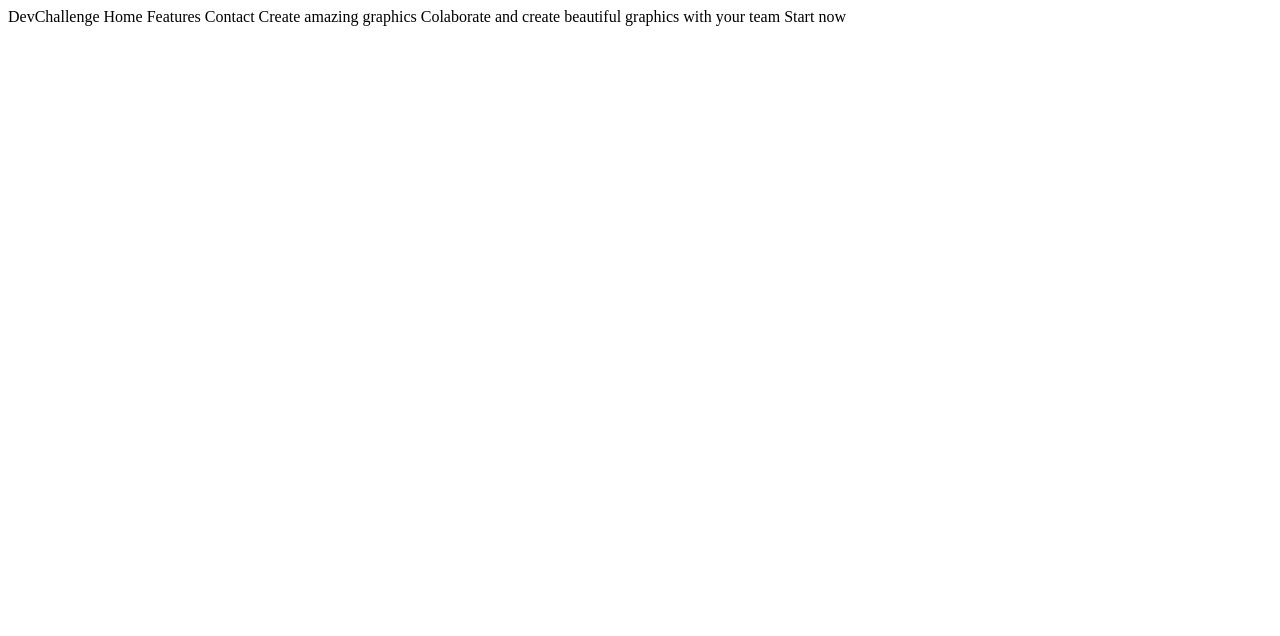
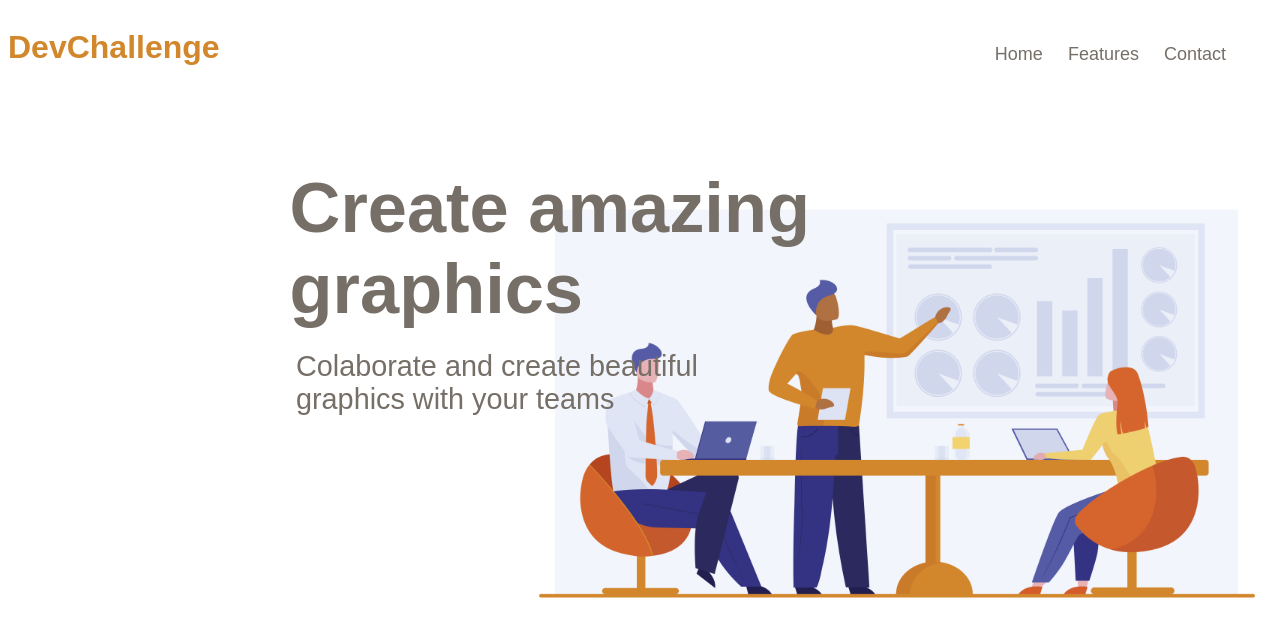
Before and after one commit to nandowastaken/Amazing-Graph, a plain HTML site: page index.html in a window 1280 px wide. Drawn offline with Linux system fonts and the light colour scheme.

Commit message:
Resolução do desafio.
Notas: Eu dividi a página em duas linhas, o header e o resto da página, nesse header, eu criei 3 colunas e 2 linhas com uma subgrid, e coloquei elas na mesma posição para que eu pudesse sobrepor o texto e a imagem, algo que não poderia ser feito com os elementos, já que todos eles têm uma distância de si próprios (talvez dê se eu destruir essas distâncias, vou procurar depois).

"Bug" restante: O título está agindo como uma imagem, não dá para passar o mouse por cima e copiar, provavelmente porque ele está em cima de uma imagem.

```diff
--- a/index.html
+++ b/index.html
@@ -1,5 +1,30 @@
-DevChallenge
-Home Features Contact
-Create amazing graphics
-Colaborate and create beautiful graphics with your team
-Start now
+<!DOCTYPE html>
+<html lang="en">
+<head>
+    <meta charset="UTF-8">
+    <meta http-equiv="X-UA-Compatible" content="IE=edge">
+    <meta name="viewport" content="width=device-width, initial-scale=1.0">
+    <link rel="stylesheet" href="style.css">
+    <title>Amazing Graph</title>
+</head>
+<body>
+    <div class="global">
+        <div class="title"><h1>DevChallenge</h1></div>
+        <div class="menu">
+            <ul>
+                <li><a href="#">Home</a></li>
+                <li><a href="#">Features</a></li>
+                <li><a href="#">Contact</a></li>
+            </ul>
+        </div>
+        <div class="main-content">
+            <div id="grid-home">
+                <div id="title-element"><h1 id="title-text">Create amazing <br>graphics</h1></div>
+                <div id="subtitle-element"><p>Colaborate and create beautiful <br>graphics with your teams</p></div>
+                <div id="image-element"><img src="assets/team.jpg" width="750em" id="image-home"></div>
+            </div>
+        </div>
+    </div>
+
+</body>
+</html>
--- /dev/null
+++ b/style.css
@@ -0,0 +1,105 @@
+.global {
+    display: grid;
+    height: 100vh;
+    grid-template-columns: 1fr 1fr 1fr;
+    grid-template-rows: 7em 1em;
+    font-family: sans-serif;
+
+}
+
+.menu {
+    background-color: white;
+    grid-column-start: 3;
+    grid-column-end: 4;
+
+}
+
+.menu ul {
+    padding: 0px;
+    margin: 2em;
+    font-size: 18px;
+
+    background-color: white;
+    list-style: none;
+    display: inline;
+    float: right;
+
+
+}
+
+.menu ul li {
+    display: inline;
+
+}
+
+.menu ul li a {
+    padding: 2px 10px;
+    background-color: white;
+    color: rgb(118, 111, 104);
+    text-decoration: none;
+
+}
+
+.title {
+    color: rgb(210, 135, 44);
+    grid-column-start: 1;
+    grid-column-end: 3;
+
+}
+
+.main-content {
+    grid-column-start: 1;
+    grid-column-end: 4;
+    grid-row: span 20;
+    background-color:rgb(255, 255, 255);
+
+}
+
+#grid-home {
+    display: grid;
+    grid-template-columns: 1fr 1fr 1fr;
+    grid-template-rows: 1fr 1fr;
+    grid-auto-rows: minmax(100px, auto);
+
+}
+
+#image-element {
+    grid-column-start: 1;
+    grid-column-end: 4;
+    grid-row-start: 1;
+    z-index: 1;
+}
+
+#image-home {
+
+    padding-top: 3.5em;
+    float: right;
+}
+
+#title-element {
+    font-size: 2.2em;
+    color:rgb(118, 111, 104);
+
+    grid-column-start: 1;
+    grid-column-end: 3;
+    grid-row-start: 1;
+    z-index: 2;
+
+}
+
+#title-text {
+    padding-left: 4em;
+}
+
+#subtitle-element {
+    color:rgb(118, 111, 104);
+    padding-left: 10em;
+    padding-top: 7em;
+    font-size: 1.8em;
+
+    grid-column-start: 1;
+    grid-column-end: 3;
+    grid-row-start: 1;
+    z-index: 3;
+
+}
```
Also changed, not shown: 1 other file.
